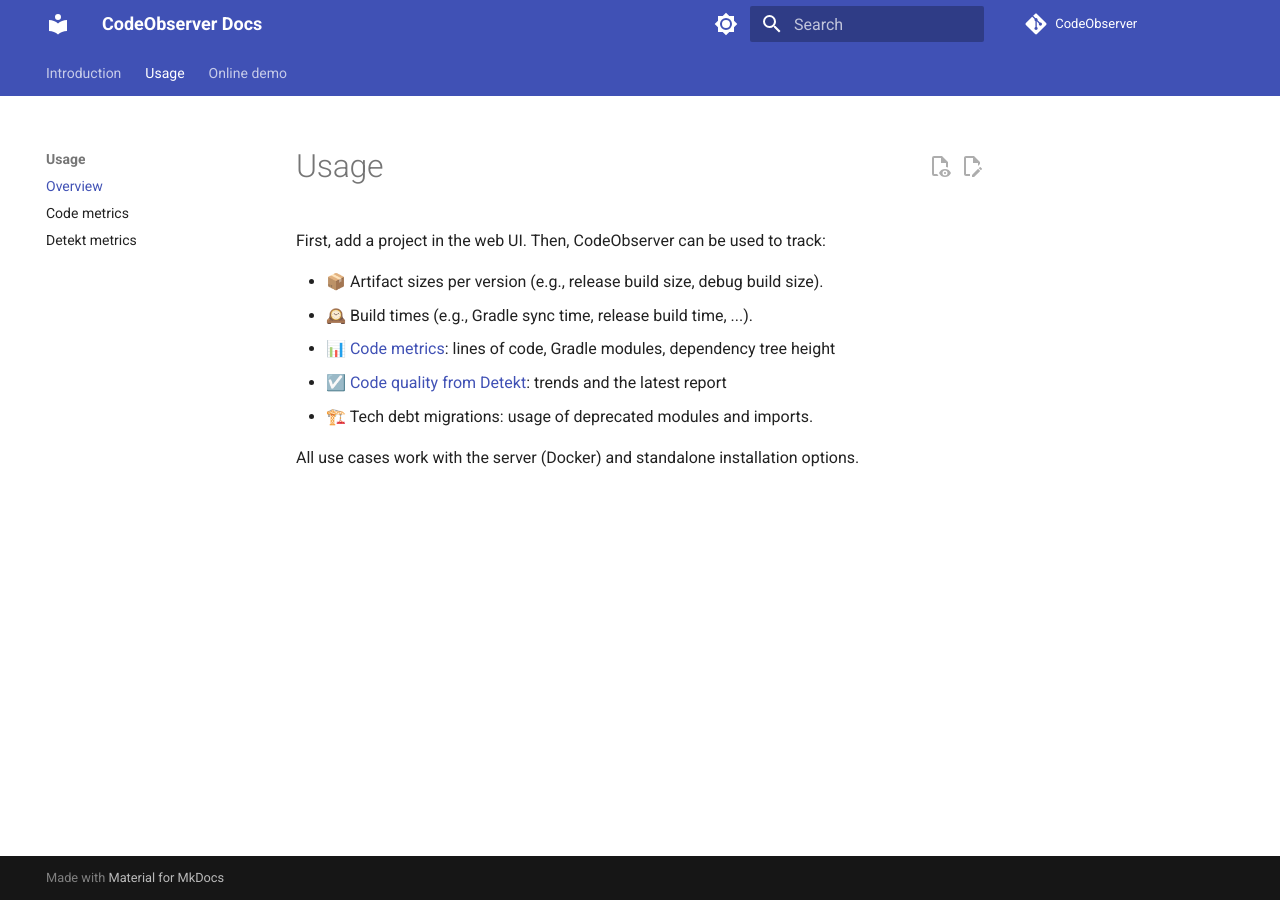
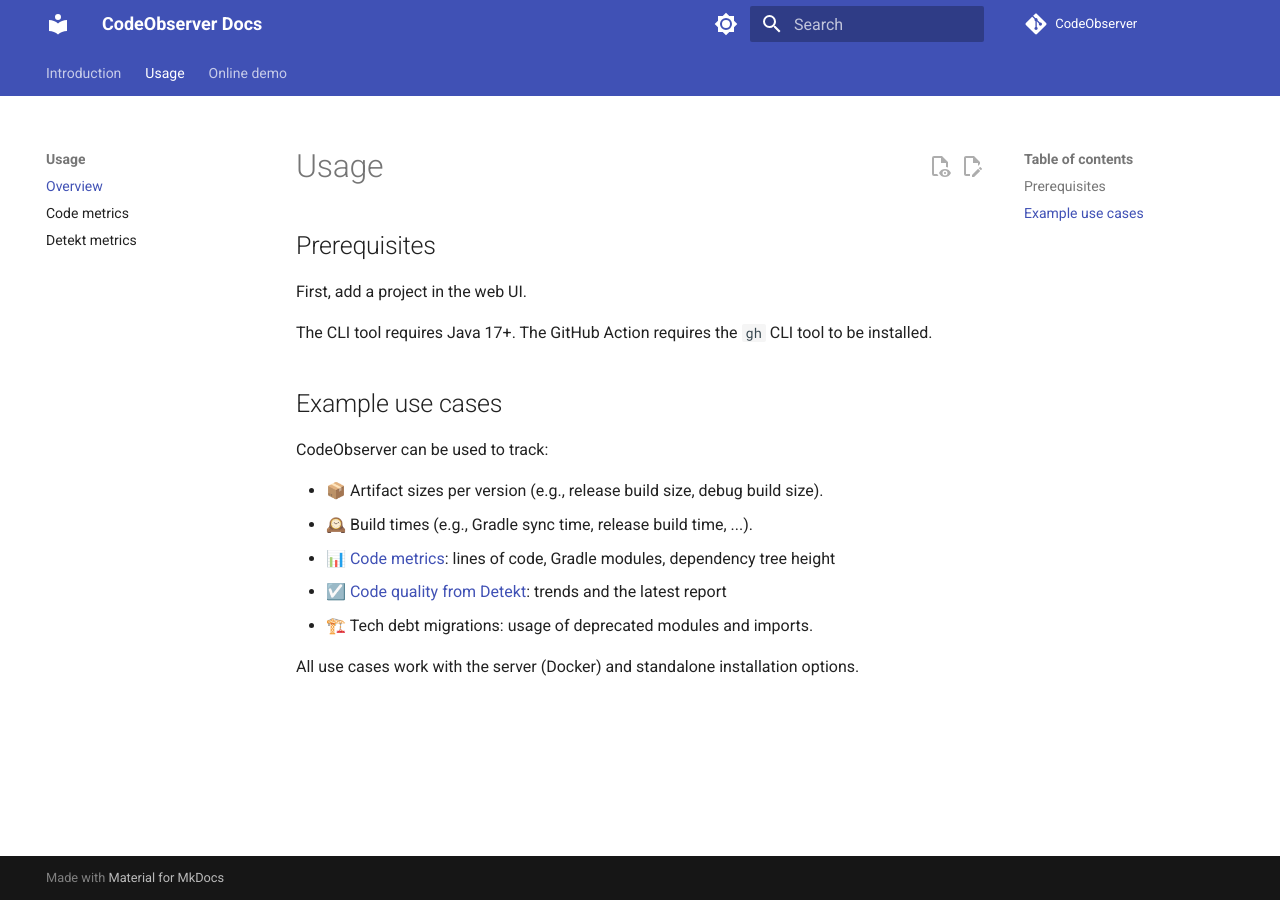
Before and after one commit to jacobras/CodeObserver, an MkDocs documentation site: the page built from docs/usage/overview.md, in a window 1280 px wide. Built offline with MkDocs 1.6.1 and Material for MkDocs 9.7.7, drawn with Linux system fonts in a browser that asks for light colours; comment, search, counter and statistics services are not loaded.

Commit message:
Add timeout configuration in examples and improve documentation structure

```diff
--- a/docs/usage/overview.md
+++ b/docs/usage/overview.md
@@ -1,6 +1,14 @@
 # Usage
 
-First, add a project in the web UI. Then, CodeObserver can be used to track:
+## Prerequisites
+
+First, add a project in the web UI.
+
+The CLI tool requires Java 17+. The GitHub Action requires the `gh` CLI tool to be installed.
+
+## Example use cases
+
+CodeObserver can be used to track:
 
 - 📦 Artifact sizes per version (e.g., release build size, debug build size).
 - 🕰️ Build times (e.g., Gradle sync time, release build time, ...).
```
Also changed, not shown: docs/introduction/installating_server.md (+1 -1 lines), docs/usage/code_metrics.md (+1 -0 lines), docs/usage/detekt_metrics.md (+1 -0 lines).
